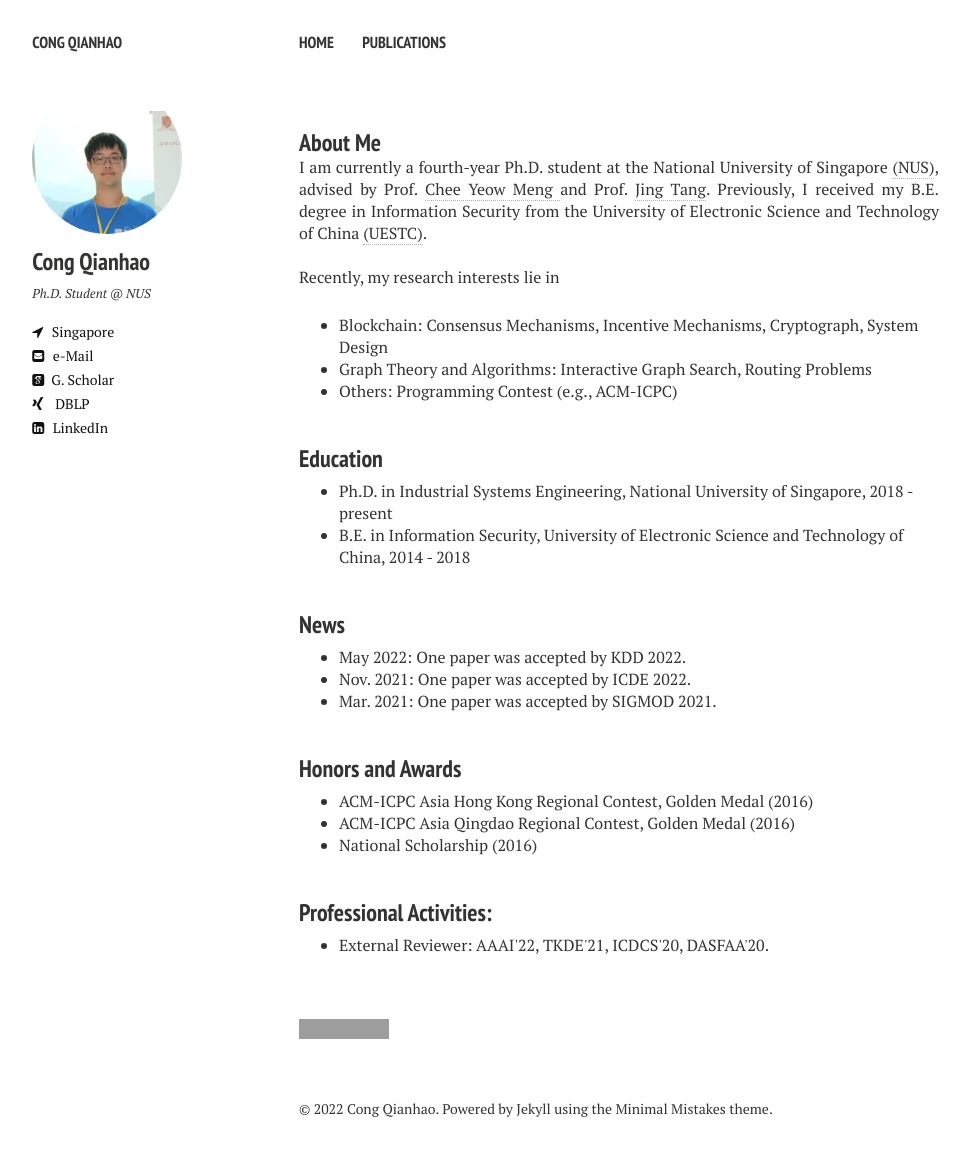
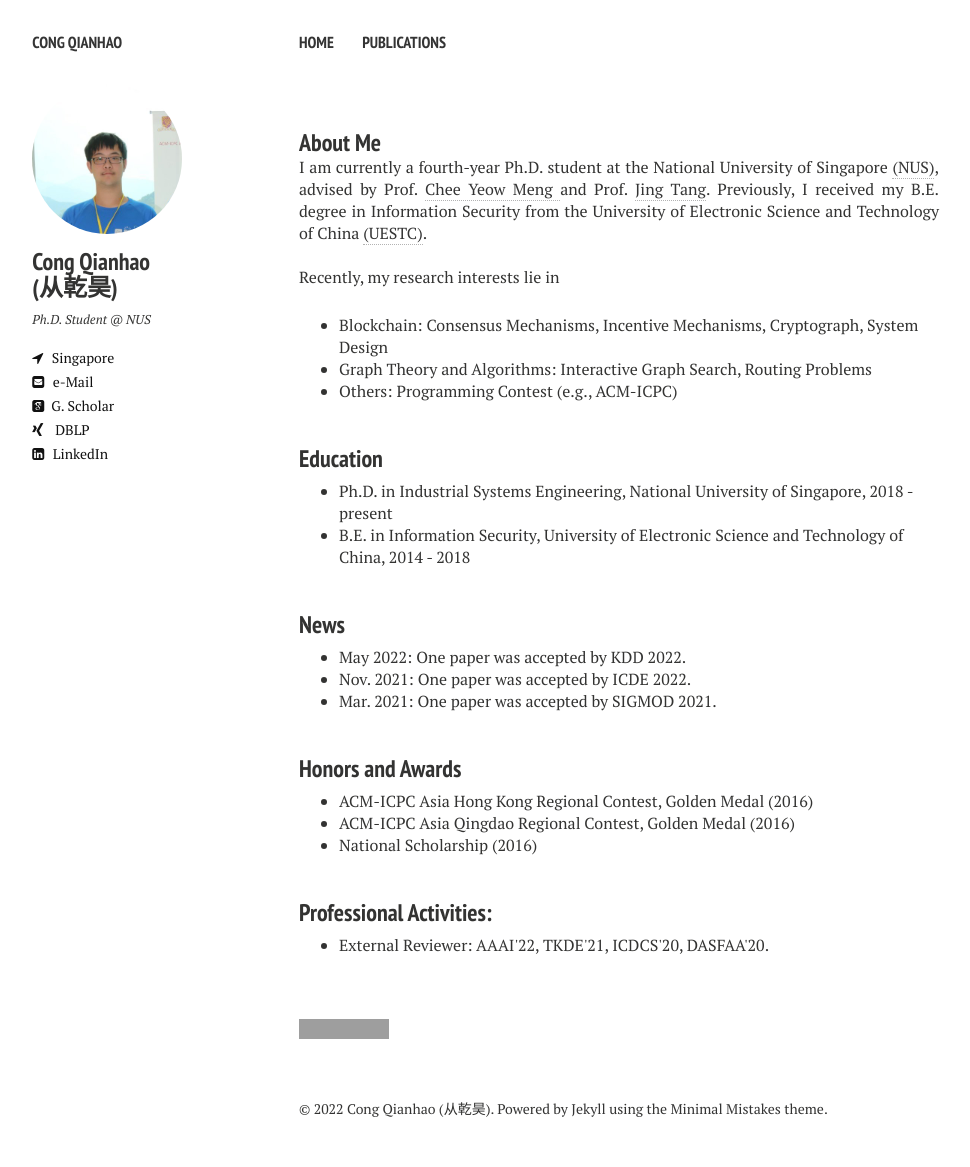
Before and after one commit to cong741/cong741.github.io, a Jekyll site: the page built from index.md, in a window 1280 px wide. Shown: the whole page, without its empty margins (21-991 px from the left). Built offline with Jekyll 4.4.1, drawn with Linux system fonts in a browser that asks for light colours; nearby versions of some CDN libraries; grey boxes are pictures that could not be loaded.

Commit message:
add chinese name

```diff
--- a/_config.yml
+++ b/_config.yml
@@ -9,7 +9,7 @@ url:              //cong741.github.io
 
 # Owner/author information
 owner:
-  name:           Cong Qianhao
+  name:           Cong Qianhao (从乾昊)
   avatar:         congqianhao.jpg
   bio:            Ph.D. Student @ NUS
   location:       Singapore
```
